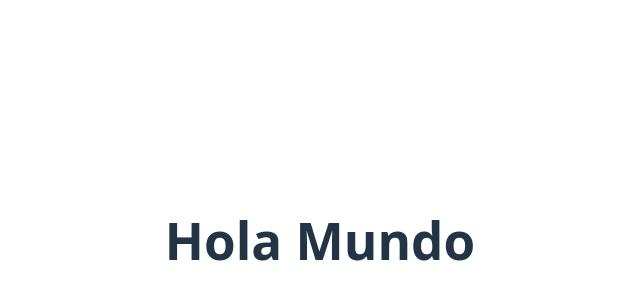
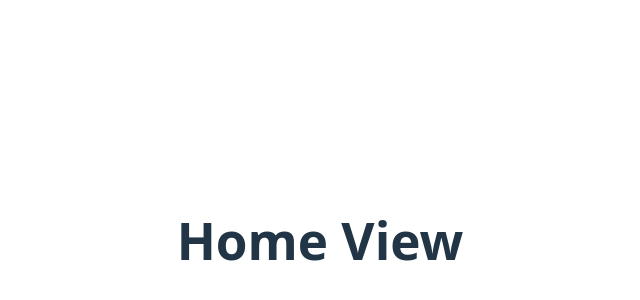
Before and after one commit to FabricioNarvaez/limpiezas-lican, a Vue app: page / in a window 1280 px wide. Shown: the part 160-460 px from the top of the page, without its empty margins (320-960 px from the left). Built offline with nearby package versions, Linux system fonts and the light colour scheme.

Commit message:
Install and config Vue Router and create homeView

```diff
--- a/package.json
+++ b/package.json
@@ -9,7 +9,8 @@
     "preview": "vite preview"
   },
   "dependencies": {
-    "vue": "^3.5.21"
+    "vue": "^3.5.21",
+    "vue-router": "^4.5.1"
   },
   "devDependencies": {
     "@vitejs/plugin-vue": "^6.0.1",
--- a/src/App.vue
+++ b/src/App.vue
@@ -1,6 +1,7 @@
 <template>
-  <h1>Hola Mundo</h1>
+    <RouterView />
 </template>
 
 <script setup>
+    import { RouterView } from 'vue-router';
 </script>
--- a/src/main.js
+++ b/src/main.js
@@ -1,5 +1,8 @@
 import { createApp } from 'vue'
 import './style.css'
 import App from './App.vue'
+import router from './router'
 
-createApp(App).mount('#app')
+createApp(App)
+.use(router)
+.mount('#app')
--- /dev/null
+++ b/src/router/index.js
@@ -0,0 +1,16 @@
+import { createRouter, createWebHistory } from 'vue-router';
+
+const routes = [
+    {
+        path: '/',
+        name: 'Home',
+        component: () => import('../views/HomeView.vue'),
+    },
+];
+
+const router = createRouter({
+    history: createWebHistory(import.meta.env.BASE_URL),
+    routes,
+});
+
+export default router;
--- /dev/null
+++ b/src/views/HomeView.vue
@@ -0,0 +1,3 @@
+<template>
+    <h1>Home View</h1>
+</template>
```
Also changed, not shown: 1 other file (tests, documents, lock files or other folders).
